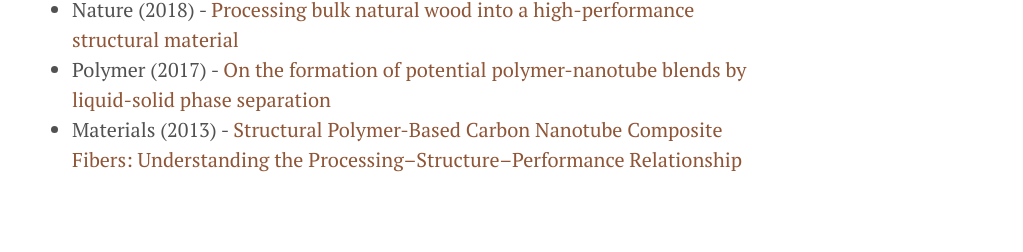
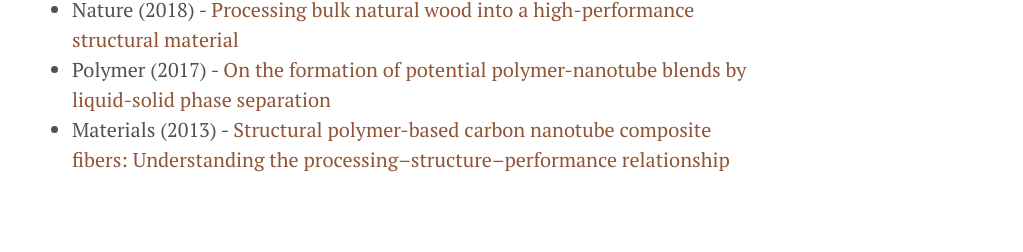
Before and after one commit to hengli700/dive-data, a Jekyll site: the page built from about.md, in a window 1280 px wide. Shown: the part 1317-1569 px from the top of the page, without its empty margins (248-1271 px from the left). Built offline with Jekyll 4.4.1, drawn with Linux system fonts in a browser that asks for light colours.

```diff
--- a/about.md
+++ b/about.md
@@ -32,4 +32,4 @@ This blog serves as the portfolio showcasing the projects I have encountered in
 ### Selected publications
 * Nature (2018) - <a href="https://www.nature.com/articles/nature25476" target="_blank">Processing bulk natural wood into a high-performance structural material</a>
 * Polymer (2017) - <a href="https://www.sciencedirect.com/science/article/abs/pii/S0032386117310005" target="_blank">On the formation of potential polymer-nanotube blends by liquid-solid phase separation</a>
-* Materials (2013) - <a href="https://www.mdpi.com/1996-1944/6/6/2543" target="_blank">Structural Polymer-Based Carbon Nanotube Composite Fibers: Understanding the Processing–Structure–Performance Relationship</a>
+* Materials (2013) - <a href="https://www.mdpi.com/1996-1944/6/6/2543" target="_blank">Structural polymer-based carbon nanotube composite fibers: Understanding the processing–structure–performance relationship</a>
```
